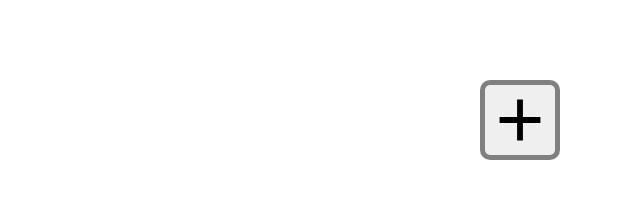
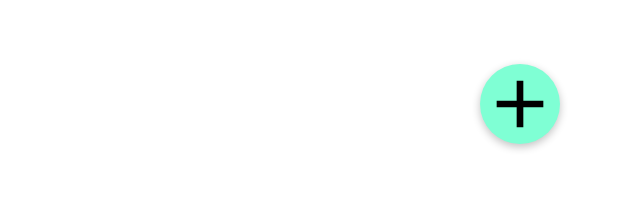
Before and after one commit to Mike-138/todo-list, a website built with webpack: page dist/index.html in a window 1280 px wide. Shown: the whole page, without its empty margins (640-1280 px from the left). Built offline with Linux system fonts and the light colour scheme.

Commit message:
Restyle add project button and begin styling cards

```diff
--- a/src/styles/style.css
+++ b/src/styles/style.css
@@ -19,12 +19,30 @@ body {
 
 .add-project-button {
     position: fixed;
-    top: 5rem;
+    top: 4rem;
     right: 5rem;
     height: 5rem;
     width: 5rem;
-    border: 5px solid gray;
-    border-radius: 10px;
+    background-color: aquamarine;
+    border: none;
+    outline: none; /* Set to none to make button only clickable within border radius */
+    box-shadow: rgba(0, 0, 0, 0.24) 0px 3px 8px;
+    border-radius: 50%;
+    transition: all 100ms;
+    overflow: hidden; /* Prevents content in button from overflowing beyond border radius */
+}
+
+.add-project-button:hover {
+    transform: scale(1.1);
+}
+
+.add-project-button > img {
+    border-radius: 50%;
+}
+
+.project {
+    background-color: gray;
+    box-shadow: rgba(0, 0, 0, 0.24) 0px 3px 8px;
 }
 
 .project > *:empty {
```
Also changed, not shown: dist/main.js.
